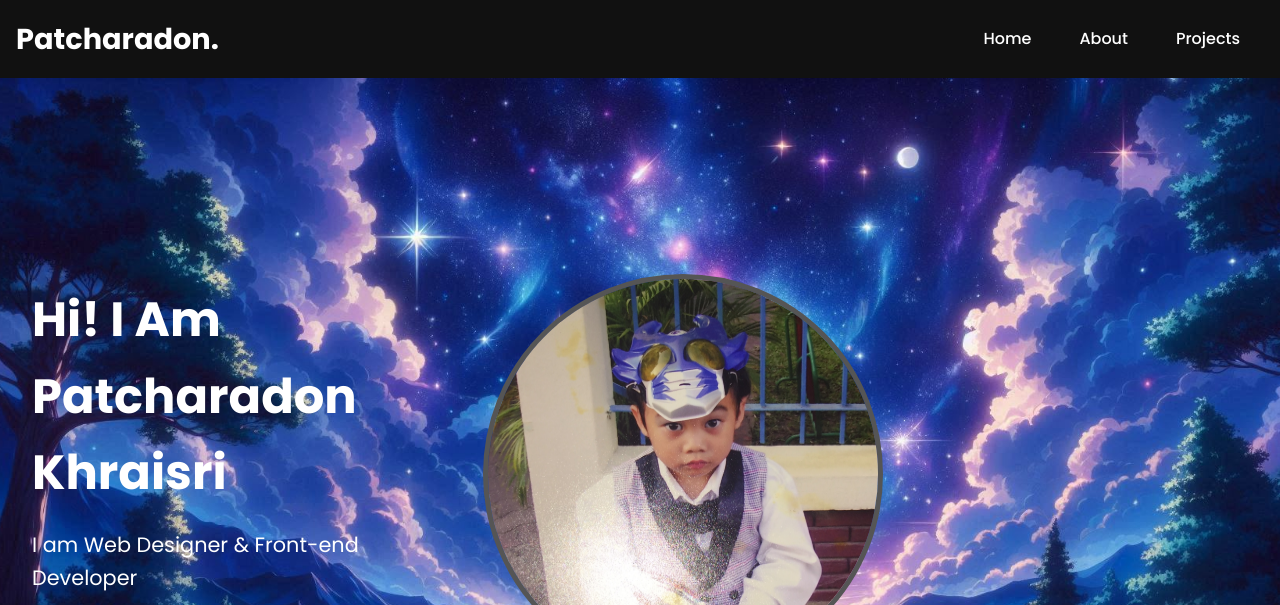
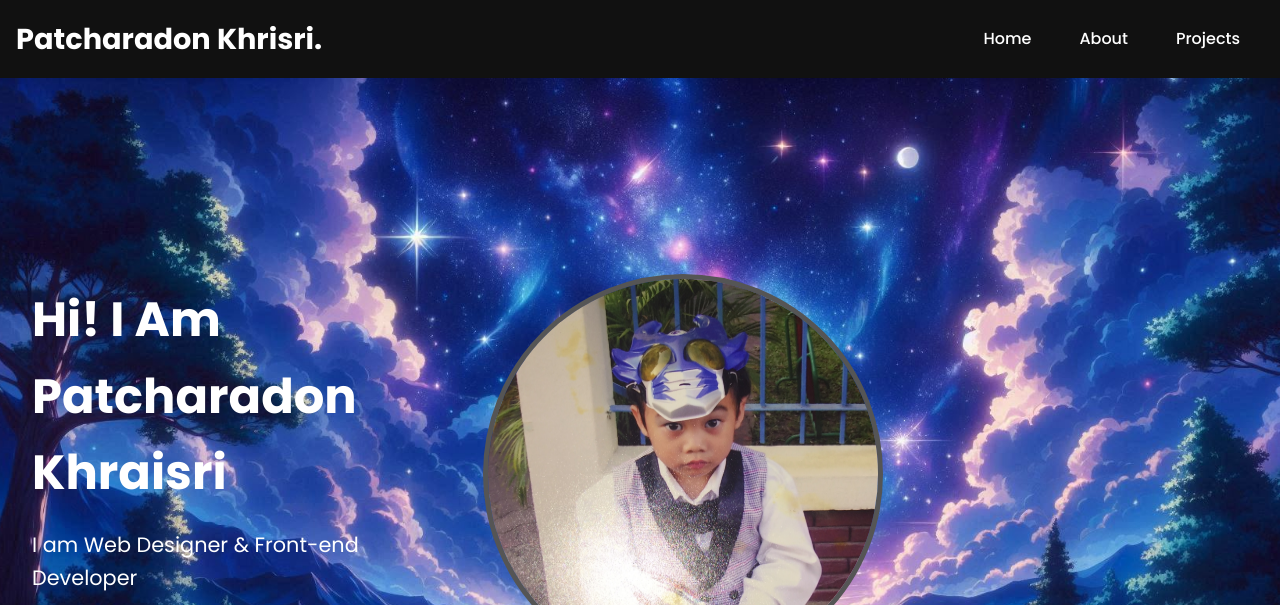
Before and after one commit to PremLM/portfolio, a plain HTML site: page index.html in a window 1280 px wide. Shown: the top 605 px of the page. Drawn offline with nearby package versions, Linux system fonts and the light colour scheme.

Commit message:
edit name

```diff
--- a/index.html
+++ b/index.html
@@ -11,7 +11,7 @@
     <!-- Header Section -->
     <header>
         <div class="container">
-            <h1 class="logo">Patcharadon<span>.</span></h1>
+            <h1 class="logo">Patcharadon Khrisri<span>.</span></h1>
             <nav>
                 <ul class="nav-links">
                     <li><a href="#home">Home</a></li>
```
